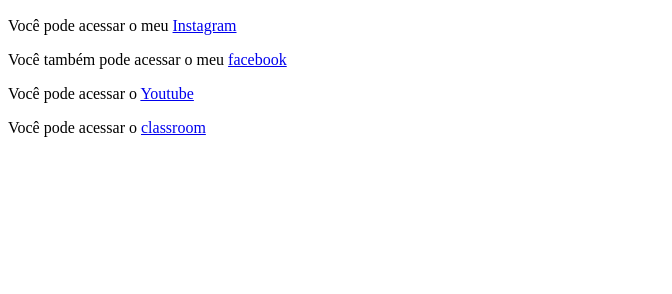
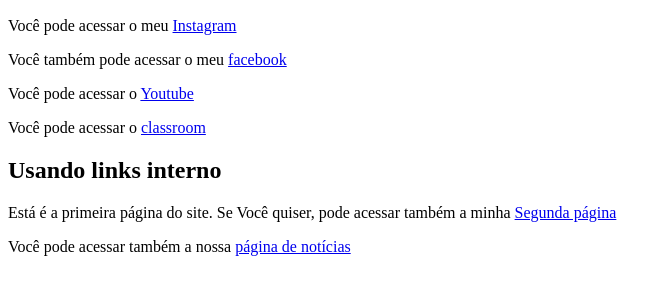
Before and after one commit to cecadacamila/PROJETO.CAMILA, a plain HTML site: page exercícios/ex0010/index.html in a window 1280 px wide. Shown: the part 110-404 px from the top of the page, without its empty margins (0-672 px from the left). Drawn offline with Linux system fonts and the light colour scheme.

Commit message:
Add files via upload

```diff
--- a/exercícios/ex0010/index.html
+++ b/exercícios/ex0010/index.html
@@ -16,6 +16,11 @@
         <!--tag <a> é âncora (desvio de página)-->
         <!--href é referêrencia hipertexto (para onde o site vai)-->
         <!--target="_blank" (abrir em uma nova aba - janela em branco)-->
-        <!--rel="external" é um link do-->
+        <!--rel="external" é um link do tipo externo, que vai para fora do meu site principal-->
+    <h2>Usando links interno</h2>
+        <p>Está é a primeira página do site. Se Você quiser, pode acessar também a minha <a href="pag002.html" rel="next" target="_self">Segunda página</a></p>
+        <!--rel="next" avançar para próxima página-->
+        <!--target="_self" é para abrir na própria página (página atual)-->
+        <p>Você pode acessar também a nossa <a href="noticia/pag003.html">página de notícias</a></p>
 </body>
 </html>
```
Also changed, not shown: exercícios/ex0010/noticia/pag003.html (added), exercícios/ex0010/pag002.html (added).
